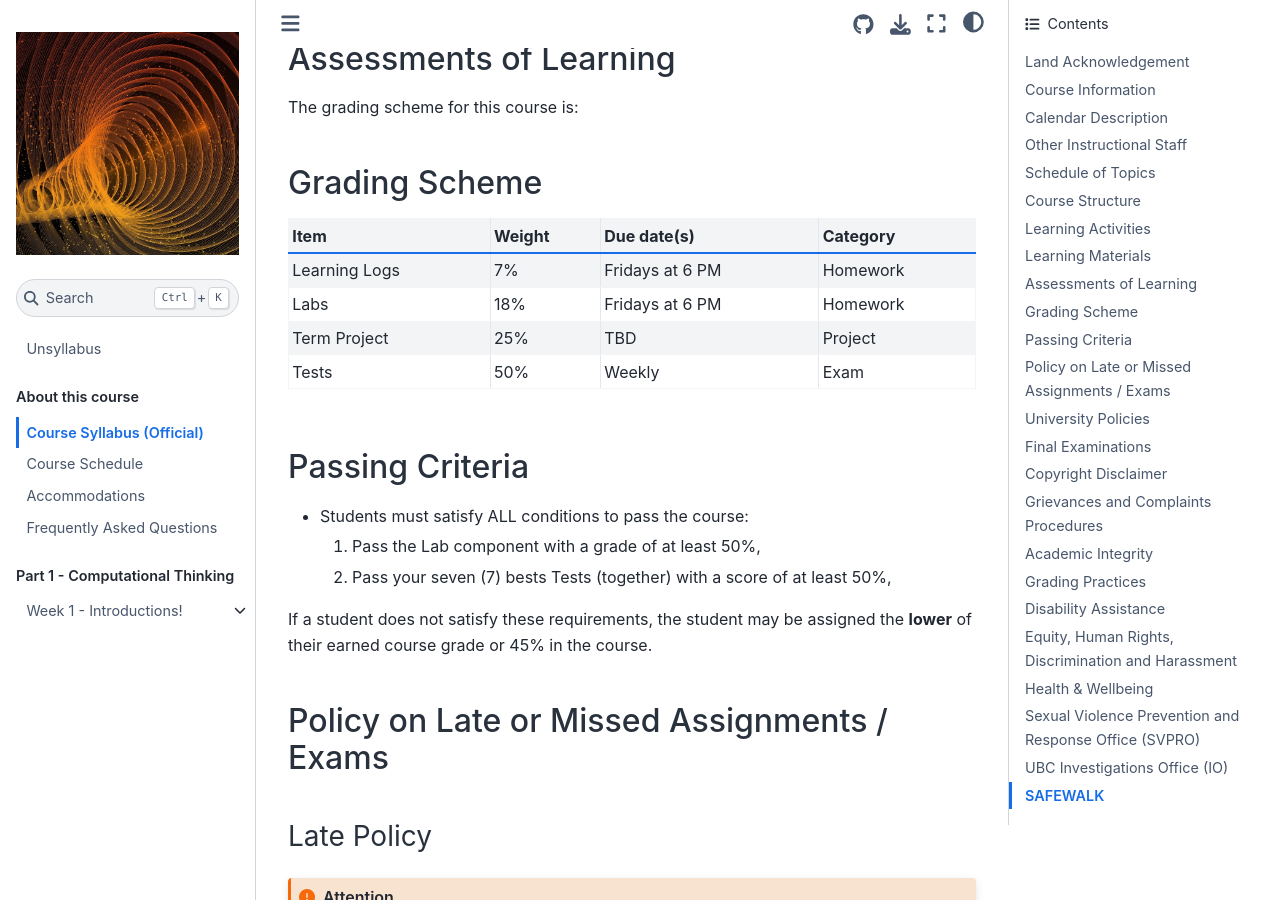
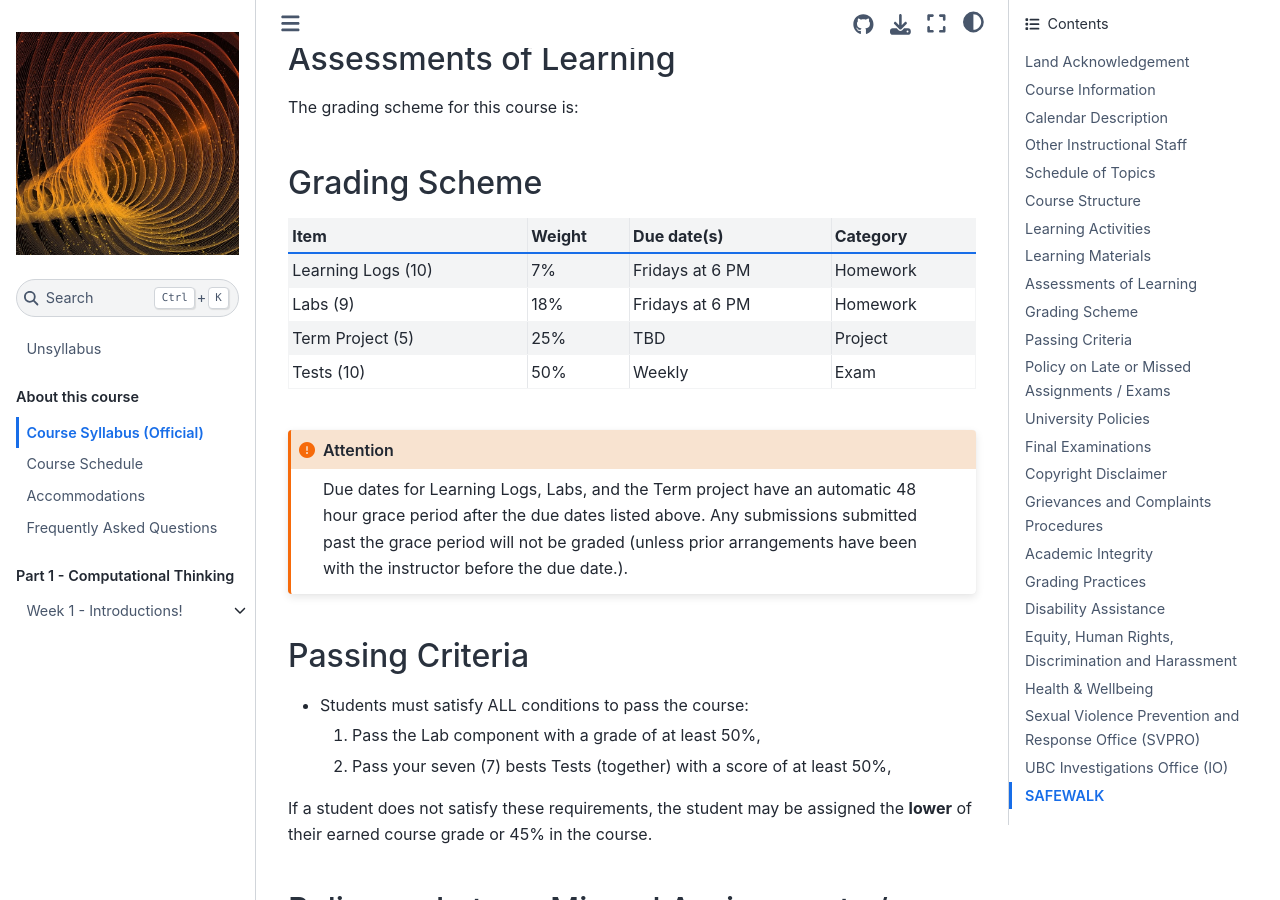
Before and after one commit to UBC-CS/cpsc100, a Jupyter Book: the page built from about/syllabus.md, in a window 1280 px wide and 900 px high, scrolled down 3602 px. Built offline with Jupyter Book 1.0.4 settings and Sphinx 7.4.7 and the Sphinx Book theme 1.1.4, drawn with Linux system fonts in a browser that asks for light colours.

Commit message:
update grading practices

````diff
--- a/about/syllabus_bits/grading_practices_detailed.md
+++ b/about/syllabus_bits/grading_practices_detailed.md
@@ -2,12 +2,17 @@ The grading scheme for this course is:
 
 ## Grading Scheme
 
-| Item             | Weight | Due date(s)       | Category   |
-|------------------|--------|-------------------|------------|
-| Learning Logs    | 7%     | Fridays at 6 PM   | Homework   |
-| Labs             | 18%    | Fridays at 6 PM   | Homework   |
-| Term Project     | 25%    | TBD               | Project    |
-| Tests            | 50%    | Weekly            | Exam       |
+| Item               | Weight | Due date(s)     | Category |
+|--------------------|--------|-----------------|----------|
+| Learning Logs (10) | 7%     | Fridays at 6 PM | Homework |
+| Labs (9)           | 18%    | Fridays at 6 PM | Homework |
+| Term Project (5)   | 25%    | TBD             | Project  |
+| Tests (10)         | 50%    | Weekly          | Exam     |
+
+```{attention}
+Due dates for Learning Logs, Labs, and the Term project have an automatic 48 hour grace period after the due dates listed above.
+Any submissions submitted past the grace period will not be graded (unless prior arrangements have been with the instructor before the due date.).
+```
 
 <!--
 ## Parsa's Grading Scheme
````
